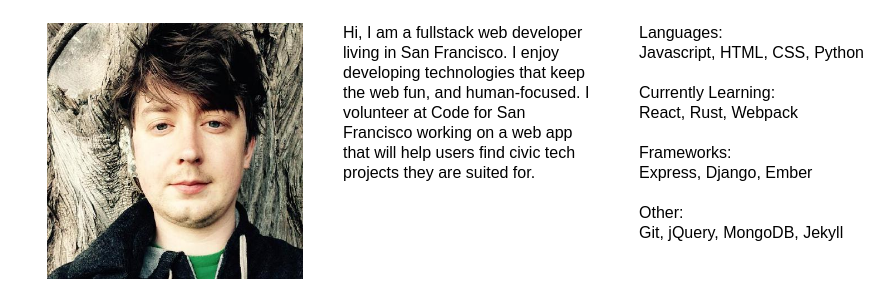
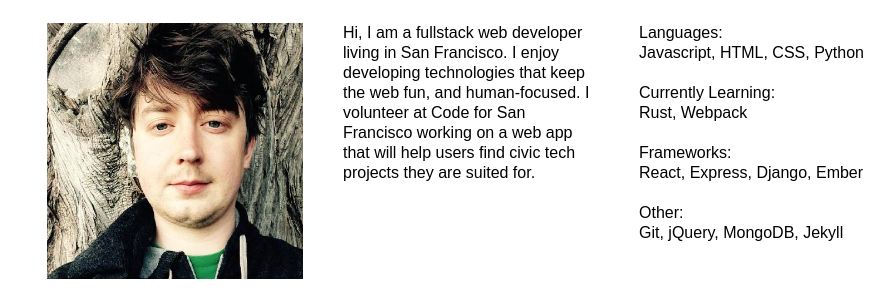
Before and after one commit to pauljickling/pauljickling.github.io, a Jekyll site: the page built from about.md, in a window 1280 px wide. Shown: the part 193-483 px from the top of the page, without its empty margins (21-915 px from the left). Built offline with Jekyll 4.4.1, drawn with Linux system fonts in a browser that asks for light colours; some web fonts are replaced.

```diff
--- a/about.md
+++ b/about.md
@@ -13,9 +13,9 @@ permalink: /about/
     Languages:<br>
     Javascript, HTML, CSS, Python<br><br>
     Currently Learning:<br>
-    React, Rust, Webpack<br><br>
+    Rust, Webpack<br><br>
     Frameworks:<br>
-    Express, Django, Ember<br><br>
+    React, Express, Django, Ember<br><br>
     Other:<br>
     Git, jQuery, MongoDB, Jekyll
   </div>
```
